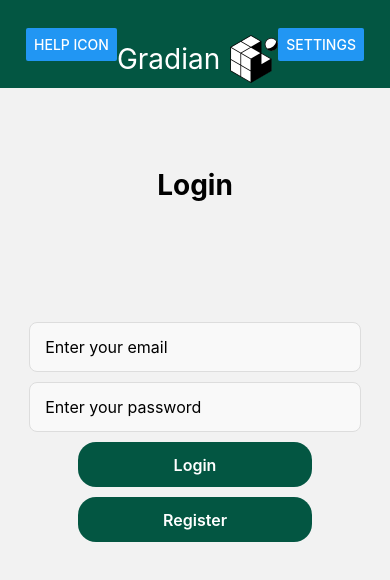
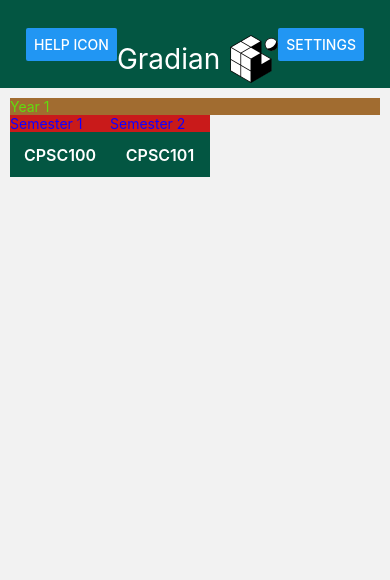
Before and after one commit to Skyring100/Undergraduate-Planning-Advisor-App, a React Native app: screen /Planner in a window 390 px wide. Shown: the top 580 px of the page. Built offline with nearby package versions, Linux system fonts and the light colour scheme.

Commit message:
Started working on Planner screen and created course button and data models

```diff
--- a/App.js
+++ b/App.js
@@ -8,6 +8,7 @@ import { UserProvider } from './contexts/UserContext';
 import LoginScreen from './screens/LoginScreen';
 import RegisterScreen from './screens/RegisterScreen';
 import DashboardScreen from './screens/DashboardScreen';
+import { PlannerScreen } from './screens/PlannerScreen';
 
 
 
@@ -23,6 +24,7 @@ export default function App() {
           <Stack.Screen name="Login" component={LoginScreen} />
           <Stack.Screen name="Register" component={RegisterScreen} />
           <Stack.Screen name="Dashboard" component={DashboardScreen} />
+          <Stack.Screen name="Planner" component={PlannerScreen} />
         </Stack.Navigator>
       </NavigationContainer>
     </UserProvider>
--- a/components/CourseButton.js
+++ b/components/CourseButton.js
@@ -0,0 +1,43 @@
+import { TouchableOpacity, Text, StyleSheet } from 'react-native';
+import { Course } from '../data_models/Course';
+
+
+export default function CourseButton({course}) {
+    const handlePress = () => {
+        if (course != null){
+            alert(course.id + ": "+course.name +"\n"+course.desc)
+        }else{
+            alert("No course data")
+        }
+    }
+
+    const buttonText = (course != null) ? course.id : "----";
+
+    return (
+        <TouchableOpacity
+            style={styles.button}
+            onPress={handlePress}
+            activeOpacity={0.7}
+        >
+            <Text style={styles.buttonText}>{buttonText}</Text>
+        </TouchableOpacity>
+    );
+}
+
+
+
+
+const styles = StyleSheet.create({
+    button: {
+        alignItems: 'center',
+        justifyContent: 'center',
+        backgroundColor: '#035642',
+        width: 100,
+        height: 45,
+    },
+    buttonText: {
+        color: '#fff',
+        fontSize: 16,
+        fontWeight: '600',
+    },
+});
--- /dev/null
+++ b/data_models/Course.js
@@ -0,0 +1,8 @@
+export class Course {
+  constructor(id, name, desc, prereqs) {
+    this.id = id
+    this.name = name;
+    this.desc = desc;
+    this.prereqs = prereqs
+  }
+}
--- a/screens/PlannerScreen.js
+++ b/screens/PlannerScreen.js
@@ -2,11 +2,60 @@
 It will have a drop down for selecting which one the user wants to view.
 It will show the courses in a table format.*/
 
+import { View, StyleSheet, Text, Dimensions } from 'react-native';
+import { SafeAreaProvider, SafeAreaView } from 'react-native-safe-area-context';
+import CourseButton from '../components/CourseButton';
+import { Course } from '../data_models/Course';
+
+const screenWidth = Dimensions.get('window').width;
+const inputWidth = screenWidth * 0.5; // 85% of screen
+
+export function PlannerScreen() {
+
+    return(
+        <SafeAreaProvider>
+            <SafeAreaView style={{flexDirection: 'column', padding: 10,flex: 1}}>
+                <YearSection yearNumber={1} sem1Courses={new Course("CPSC100", "Computer Programming", "Learn basic programmin", [])} sem2Courses={new Course("CPSC101", "Computer Programming 2", "Learn object oriented stuff in Java", ["CPSC100"])}></YearSection>
+            </SafeAreaView >
+        </SafeAreaProvider>
+    );
+}
 
 
+function YearSection({yearNumber, sem1Courses, sem2Courses}) {
+    return (
+        <View>
+            <Text style={styles.yearHeader}>Year {yearNumber}</Text>
+            <View style={styles.yearContent}>
+                <View>
+                    <Text style={styles.semesterHeader}>Semester 1</Text>
+                    <CourseButton course={sem1Courses}></CourseButton>
+                </View>
+                <View>
+                    <Text style={styles.semesterHeader}>Semester 2</Text>
+                    <CourseButton course={sem2Courses}></CourseButton>
+                </View>
+            </View>
+        </View>
+    )
+}
 
-export function PlannerScreen() {
-    return(
-        null
-    );
-}
+
+const styles = StyleSheet.create({
+    yearHeader:{
+        color: '#61dd0e',
+        backgroundColor: '#a16c30',
+        alignItems: 'center',
+        justifyContent: 'center',
+        width: '100%'
+    },
+    yearContent:{
+        flexDirection: 'row'
+    },
+    semesterHeader:{
+        color: '#1100ff',
+        backgroundColor: '#c91a1a',
+        alignItems: 'center',
+        justifyContent: 'center',
+    }
+});
```
